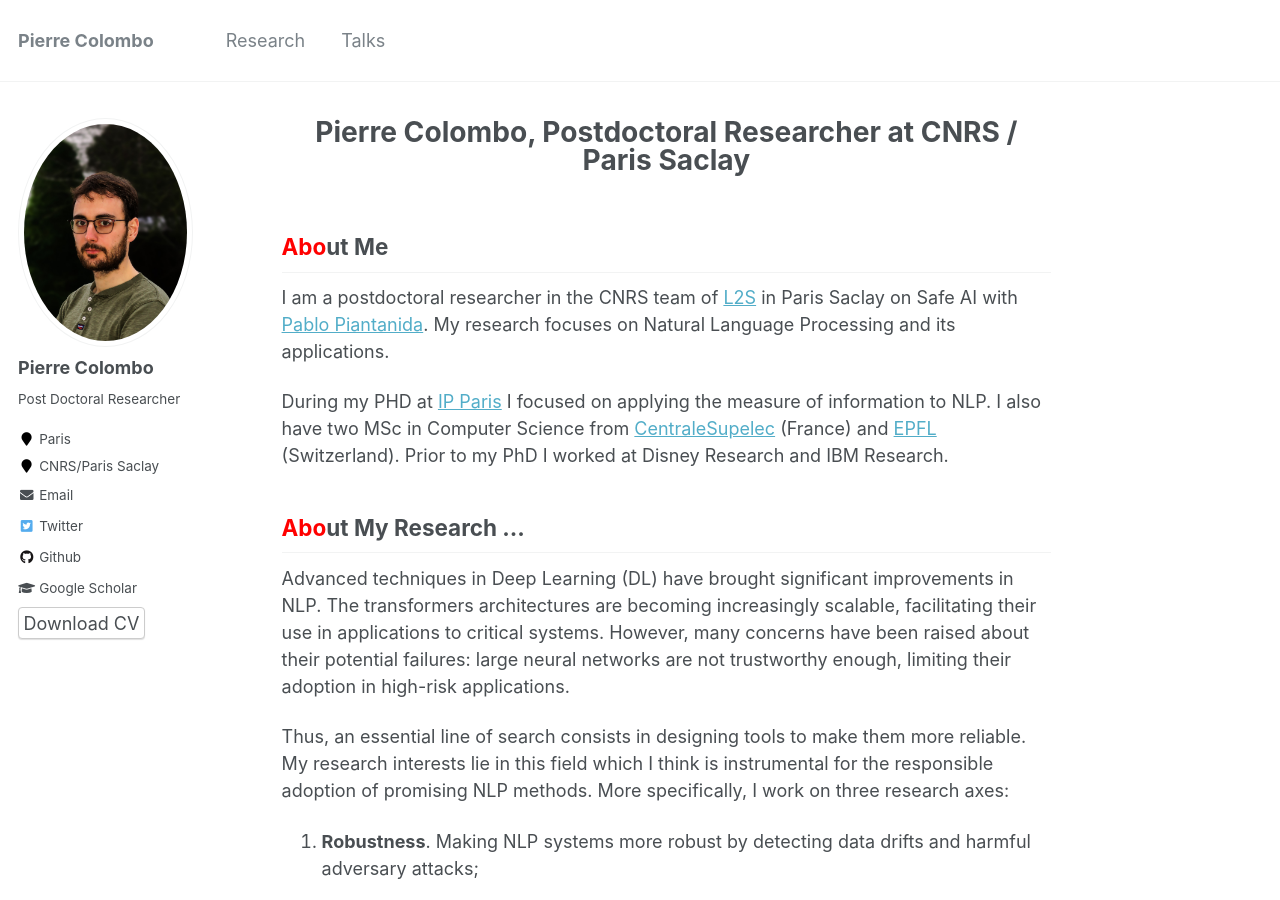
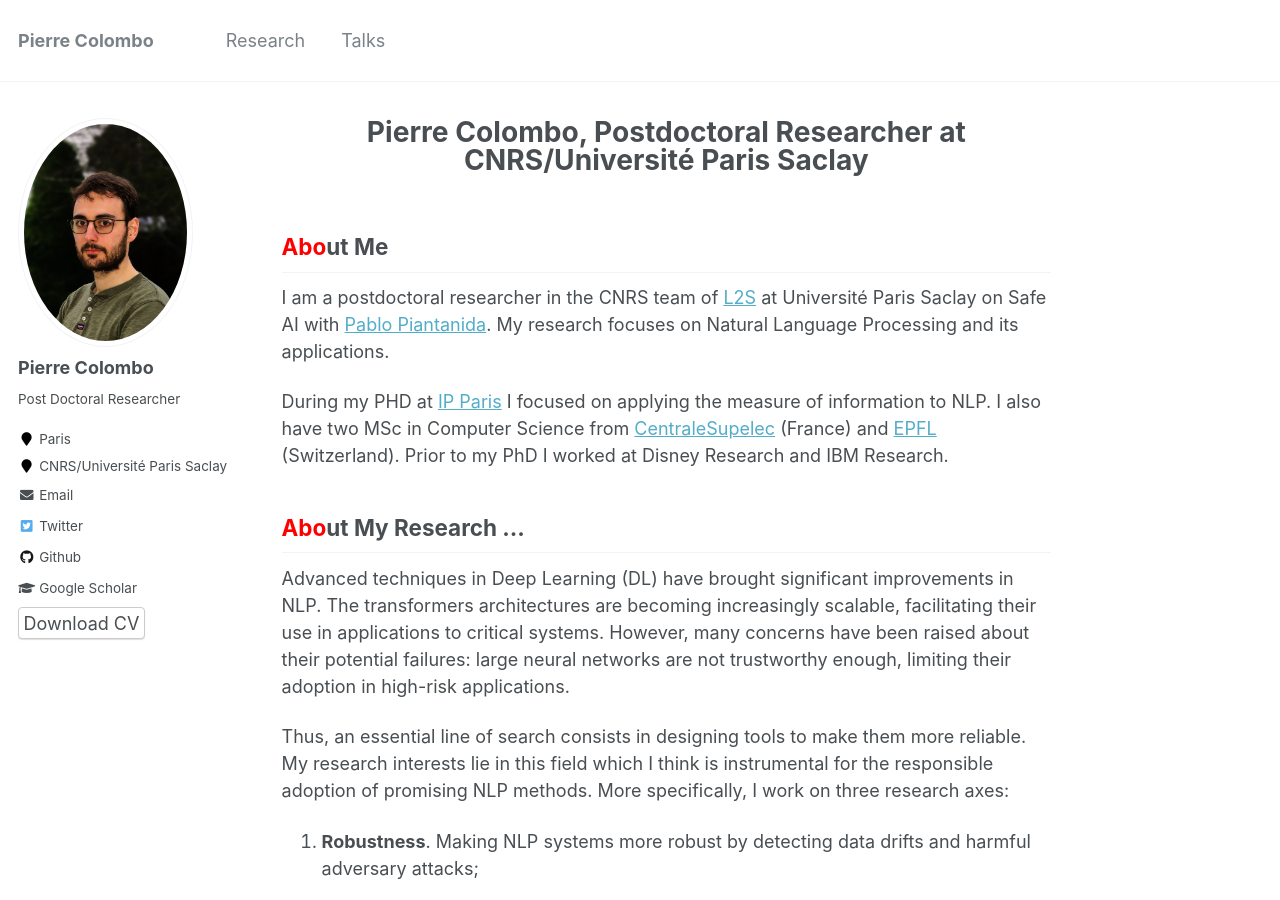
Before and after one commit to PierreColombo/PierreColombo.github.io, a Jekyll site: the page built from _pages/about.md, in a window 1280 px wide and 900 px high. Built offline with Jekyll 4.4.1, drawn with Linux system fonts in a browser that asks for light colours.

Commit message:
univtersité

```diff
--- a/_config.yml
+++ b/_config.yml
@@ -84,7 +84,7 @@ author:
   avatar           : "image.jpeg"
   bio              : "Post Doctoral Researcher"
   location         : "Paris"
-  employer         : "CNRS/Paris Saclay"
+  employer         : "CNRS/Université Paris Saclay"
   pubmed           :
   googlescholar    : "https://scholar.google.com/citations?user=yPoMt8gAAAAJ&hl=fr"
   email            : "colombo.pierre@gmail.com"
--- a/_pages/about.md
+++ b/_pages/about.md
@@ -1,6 +1,6 @@
 ---
 permalink: /
-title: "<center>Pierre Colombo, Postdoctoral Researcher at CNRS / Paris Saclay </center>"
+title: "<center>Pierre Colombo, Postdoctoral Researcher at CNRS/Université Paris Saclay </center>"
 excerpt: "About me"
 author_profile: true
 
@@ -12,7 +12,7 @@ redirect_from:
 
 <span style="color:red">Abo</span>ut Me
 ------
-I am a postdoctoral researcher in the CNRS team of [L2S](https://l2s.centralesupelec.fr/) in Paris Saclay on Safe AI with [Pablo Piantanida](https://scholar.google.com/citations?user=QyBEFv0AAAAJ&hl=fr). My research focuses on Natural
+I am a postdoctoral researcher in the CNRS team of [L2S](https://l2s.centralesupelec.fr/) at Université Paris Saclay on Safe AI with [Pablo Piantanida](https://scholar.google.com/citations?user=QyBEFv0AAAAJ&hl=fr). My research focuses on Natural
 Language Processing and its applications.
 
 During my PHD at [IP Paris](https://www.telecom-paris.fr/?gclid=CjwKCAiAsIDxBRAsEiwAV76N89LYpkw3jL-RpHJRYMKXNca6sT3YVTEluBSXak3h9QT1rJ1CXr3DuBoC2LUQAvD_BwE) I focused on applying the measure of information to NLP. I also have two MSc in Computer Science from [CentraleSupelec](https://www.centralesupelec.fr/) (France) and [EPFL](https://www.epfl.ch/fr/) (Switzerland). Prior to my PhD I worked at Disney Research and IBM Research.
```
